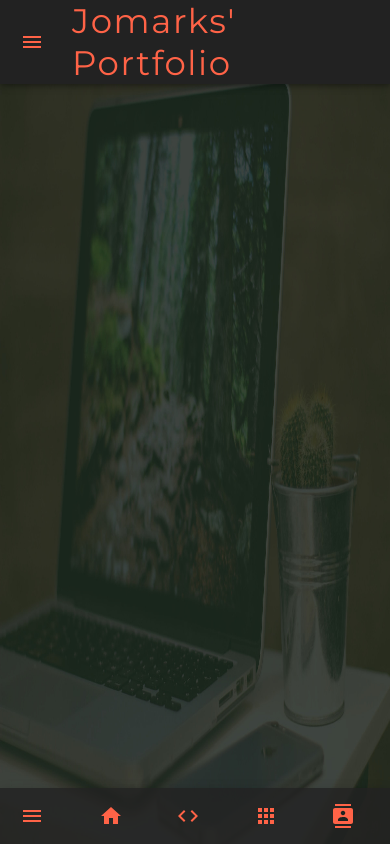
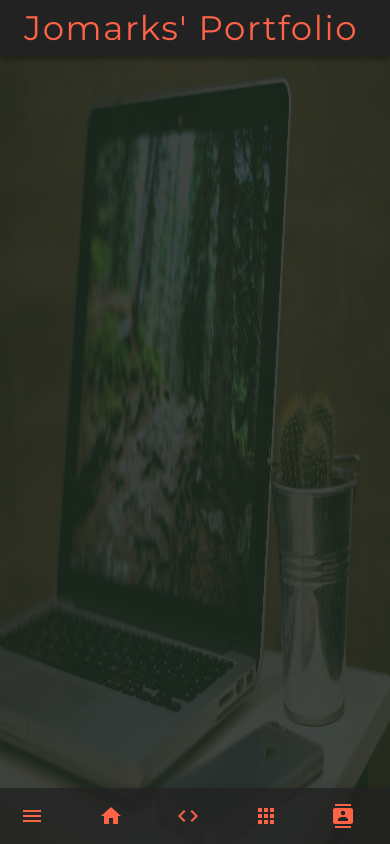
Before and after one commit to Jomark031497/jomark-portfolio, a React (Create React App) app: page / in a window 390 px wide. Built offline with nearby package versions, Linux system fonts and the light colour scheme.

Commit message:
removed hamburger button at top navbar

```diff
--- a/src/components/Navbar.js
+++ b/src/components/Navbar.js
@@ -163,11 +163,7 @@ const Navbar = () => {
       <Box component="nav" className={classes.root}>
         <AppBar position="fixed" className={classes.appBar}>
           <Toolbar>
-            <Hidden smUp>
-              <IconButton onClick={toggleSlider("right", true)}>
-                <MenuIcon style={{ color: "tomato" }} />
-              </IconButton>
-            </Hidden>
+
             <Box component="div" className={classes.titleBar}>
               <Typography variant="h4">Jomarks' Portfolio</Typography>
             </Box>
```
